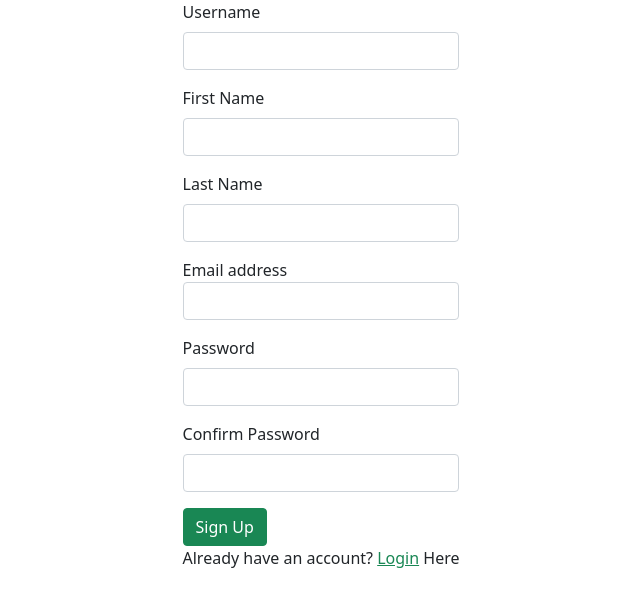
After one commit to Codexgrey/reportly_app, a Django app: page /auth/signup/ in a window 1280 px wide. The commit adds this page. Shown: the top 607 px of the page, without its empty margins (319-959 px from the left). Run offline with Django 3.2, Linux system fonts and the light colour scheme.

Commit message:
created signup template

```diff
--- /dev/null
+++ b/account/templates/registration/signup.html
@@ -0,0 +1,50 @@
+{% extends 'base.html' %}
+
+{% block title %}Sign Up{% endblock title %}
+
+{% block content %}
+    <div class="d-flex justify-content-center">
+        <form method="post" class="form-group">
+            {% if messages %}
+            {% for message in messages %}
+                <div class="alert alert-warning alert-dismissible fade show" role="alert">
+                    {{message}}
+                    <button type="button" class="btn-close" data-bs-dismiss="alert" aria-label="Close"></button>
+                </div>
+            {% endfor %}
+            {% endif %}
+
+            {% csrf_token %} <!-- required on every form we create -->
+            <div class="mb-3">
+                <label for="validationCustom02" class="form-label">Username</label>
+                <input type="text" name="username" class="form-control" required>
+            </div>
+            <div class="mb-3">
+                <label for="validationCustom02" class="form-label">First Name</label>
+                <input type="text" name="first_name" class="form-control" required>
+            </div>
+            <div class="mb-3">
+                <label for="validationCustom02" class="form-label">Last Name</label>
+                <input type="text" name="last_name" class="form-control" required>
+            </div>
+
+            <div class="mb-3">
+                <label for="exampleInputEmail1">Email address</label>
+                <input type="email" class="form-control" name="email" aria-describedby="emailHelp" required>
+            </div>
+
+            <div class="mb-3">
+                <label for="exampleInputPassword1" class="form-label">Password</label>
+                <input type="password" name="password" class="form-control" id="exampleInputPassword1" required>
+            </div>
+            <div class="mb-3">
+                <label for="exampleInputPassword2" class="form-label">Confirm Password</label>
+                <input type="password" name="re_password" class="form-control" id="exampleInputPassword1" required>
+            </div>
+            <button type="submit" class="btn btn-success">Sign Up</button>
+            <p>
+                Already have an account? <a href="{% url 'account:login' %}" class="link-success">Login</a> Here
+            </p>
+        </form>
+    </div>
+{% endblock content %}
--- a/account/urls.py
+++ b/account/urls.py
@@ -3,8 +3,10 @@ from django.urls import path
 from . import views
 # from django.contrib.auth import views as auth_views
 
+app_name = 'account'
 urlpatterns = [
     path('login/', views.login_view , name='login'),
+    path('signup/', views.signup_view , name='signup'),
     # path('logout/', views.logout_view, name='logout'),
     # path('login/', auth_views.LoginView.as_view(), name='login'),
     # path('logout/', auth_views.LogoutView.as_view(), name='logout'),
--- a/account/views.py
+++ b/account/views.py
@@ -1,13 +1,31 @@
 from django.shortcuts import redirect, render
 from django.contrib.auth import authenticate
 from django.contrib import messages
+from django.contrib.auth.models import User
 
 # Create your views here.
+def password_isvalid(password):
+    #password logic
+    if (len(password) < 6) or (len(password) > 8):
+        isValid = False
+    elif not any(char.isdigit() for char in password):
+        isValid = False
+    elif not any(char.islower() for char in password):
+        isValid = False
+    elif not any(char.isupper() for char in password):
+        isValid = False
+    else:
+        isValid = True
+
+    return isValid
+
+
+
 def login_view(request):
     if request.method == 'POST':
         username = request.POST.get('username')
         password = request.POST.get('password')
-        user = authenticate(request, username=username, password = password)
+        user = authenticate(request, username=username, password=password)
 
         if user:
             return redirect('attendance:all_books')
@@ -15,3 +33,35 @@ def login_view(request):
             messages.warning(request, 'Please enter a valid username and password')
 
     return render(request, 'registration/login.html')
+
+
+def signup_view(request):
+    if request.method == "POST":
+        data = {key:request.POST.get(key) for key in request.POST.keys()}
+
+        if "csrfmiddlewaretoken" in data.keys():
+            data.pop('csrfmiddlewaretoken')
+
+        password = data.pop('password')
+        re_password = data.pop('re_password')
+
+        # confirming password
+        if password == re_password:
+            # check that password is valid and add to data if valid
+            if password_isvalid(password):
+                data['password'] = password
+                # adding user to database via django User (model.Manager.create())
+                try:
+                    User.objects.create(**data)
+                    messages.success(request, "Account created successfully!")
+                except Exception:
+                    messages.warning(request, "Username not available")
+
+            else:
+                messages.warning(request, "Password length should be at least 6 and not more than 8 ")
+                messages.warning(request, "Password should combine lowercase alphabet, uppercase alphabet and number")
+
+        else:
+            messages.warning(request, 'please enter matching passwords')
+
+    return render(request, 'registration/signup.html')
--- a/reportly/urls.py
+++ b/reportly/urls.py
@@ -19,5 +19,5 @@ from django.urls import path, include
 urlpatterns = [
     path("admin/", admin.site.urls),
     path("attendance/", include("attendance.urls", namespace='attendance')),
-    path("auth/", include("account.urls"))
+    path("auth/", include("account.urls", namespace='account'))
 ]
```
Also changed, not shown: account/templates/registration/login.html (+9 -3 lines), account/templates/registration/logout.html (deleted).
